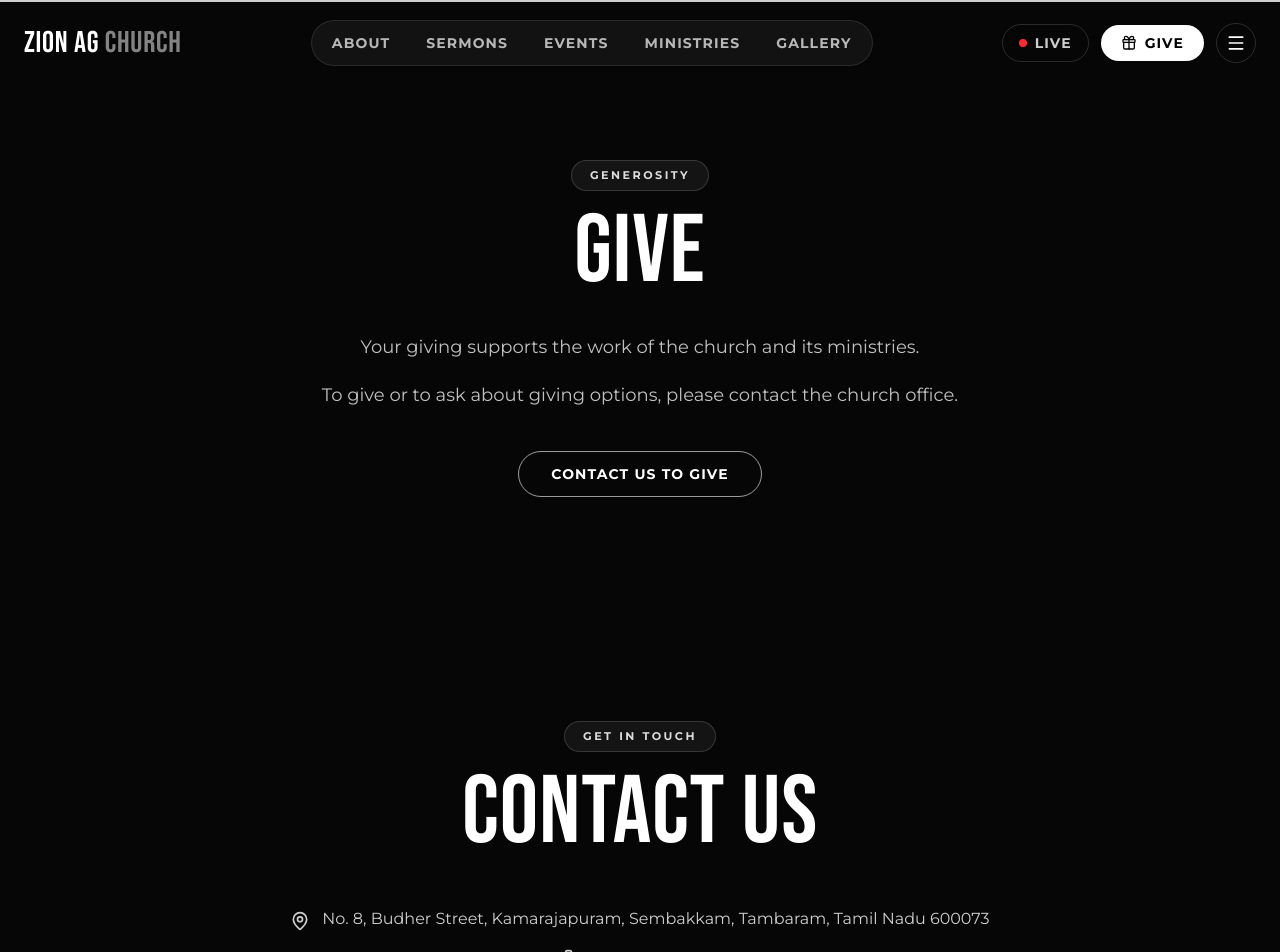
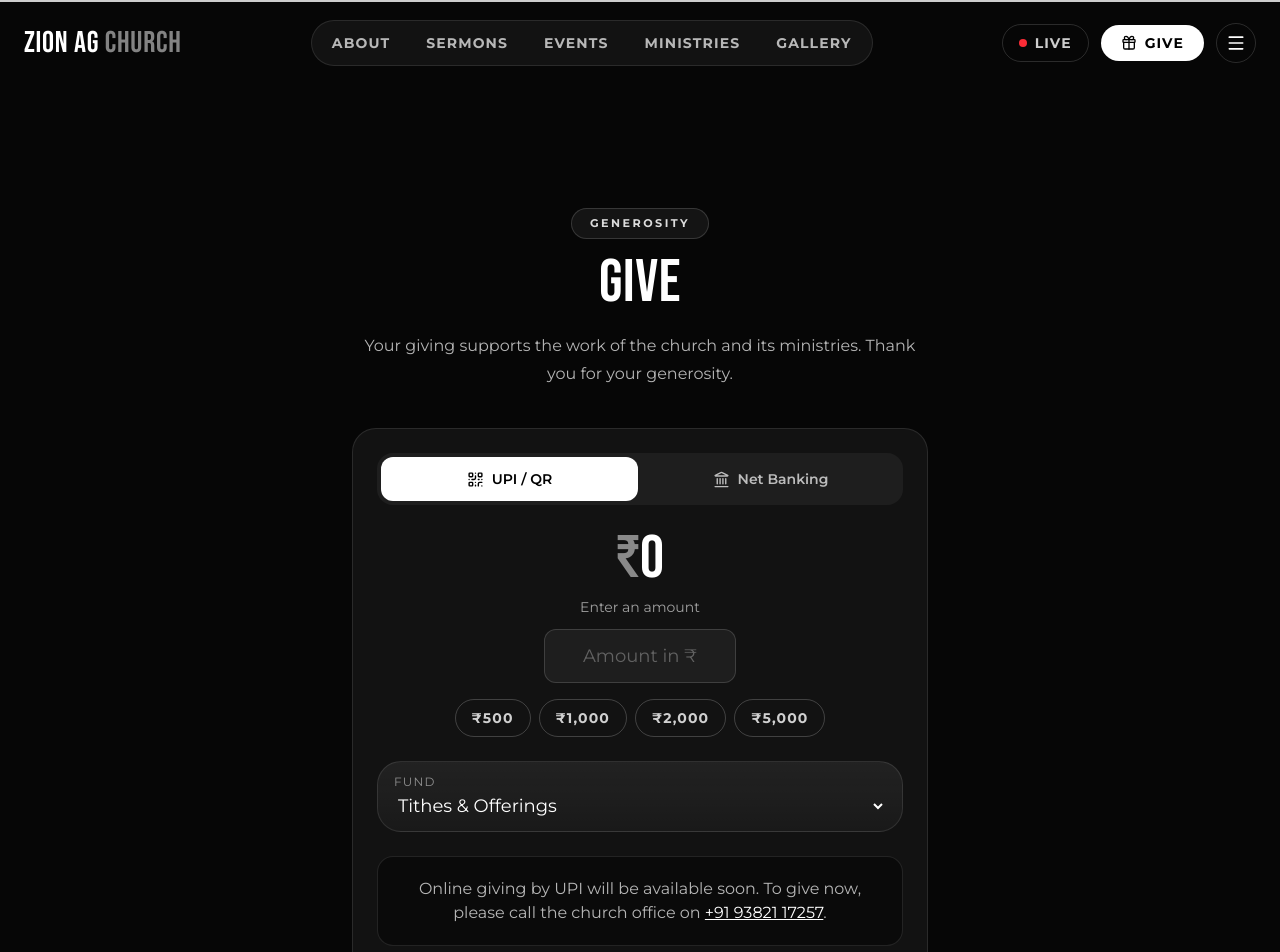
Before and after one commit to AzariahGuhan/zion-ag-church, a Next.js app: page /give in a window 1280 px wide. Shown: the top 952 px of the page. Built offline with nearby package versions, Linux system fonts and the light colour scheme.

Commit message:
Indian-style give page with UPI and net banking

```diff
--- a/components/Give.tsx
+++ b/components/Give.tsx
@@ -1,78 +1,264 @@
 "use client";
 
 import { useState } from "react";
+import { QRCodeSVG } from "qrcode.react";
+import { Check, Copy, Landmark, Lock, QrCode } from "lucide-react";
 
-// Fill these in ONLY after the church approves showing them publicly.
+/* ==================================================================
+   FILL THESE IN after the church approves showing them publicly.
+=================================================================== */
+const PAYEE_NAME = "Zion AG Church";
 const UPI_ID = ""; // e.g. "zionagchurch@okhdfcbank"
-const QR_IMAGE = ""; // e.g. "/upi-qr.png" (put the file in /public)
 
-export default function Give() {
+const BANK = {
+  accountName: "", // name on the account
+  bank: "", // e.g. "State Bank of India"
+  branch: "",
+  accountNumber: "",
+  ifsc: "",
+};
+
+// Sample funds. Change these to the church's real giving categories.
+const funds = [
+  "Tithes & Offerings",
+  "Thanksgiving Offering",
+  "Building Fund",
+  "Missions & Outreach",
+];
+
+const quickAmounts = [500, 1000, 2000, 5000];
+/* ------------------------------------------------------------------ */
+
+const hasUpi = UPI_ID.trim() !== "";
+const hasBank = BANK.accountNumber.trim() !== "" && BANK.ifsc.trim() !== "";
+
+function CopyRow({ label, value }: { label: string; value: string }) {
   const [copied, setCopied] = useState(false);
 
   async function copy() {
     try {
-      await navigator.clipboard.writeText(UPI_ID);
+      await navigator.clipboard.writeText(value);
       setCopied(true);
-      setTimeout(() => setCopied(false), 2000);
+      setTimeout(() => setCopied(false), 1800);
     } catch {
       /* ignore */
     }
   }
 
   return (
-    <section id="give" className="bg-neutral-950 px-6 py-28 text-white">
-      <div className="mx-auto max-w-3xl text-center">
+    <div className="flex items-center justify-between gap-4 border-b border-white/10 py-4 last:border-b-0">
+      <div className="min-w-0">
+        <p className="text-xs uppercase tracking-widest text-white/50">{label}</p>
+        <p className="mt-1 break-all text-lg">{value}</p>
+      </div>
+      <button
+        onClick={copy}
+        aria-label={`Copy ${label}`}
+        className="flex shrink-0 items-center gap-2 rounded-full border border-white/20 px-4 py-2 text-sm text-white/80 transition hover:bg-white/10"
+      >
+        {copied ? <Check size={16} /> : <Copy size={16} />}
+        {copied ? "Copied" : "Copy"}
+      </button>
+    </div>
+  );
+}
+
+export default function Give() {
+  const [tab, setTab] = useState<"upi" | "bank">("upi");
+  const [amount, setAmount] = useState("");
+  const [fund, setFund] = useState(funds[0]);
+
+  const amountNum = Number(amount);
+  const validAmount = amountNum > 0;
+
+  const params = [
+    `pa=${UPI_ID.trim()}`,
+    `pn=${encodeURIComponent(PAYEE_NAME)}`,
+    validAmount ? `am=${amountNum}` : "",
+    "cu=INR",
+    `tn=${encodeURIComponent(fund)}`,
+  ]
+    .filter(Boolean)
+    .join("&");
+  const upiLink = `upi://pay?${params}`;
+
+  const tabBtn = (active: boolean) =>
+    `flex flex-1 items-center justify-center gap-2 rounded-xl px-4 py-3 text-sm font-semibold transition ${
+      active ? "bg-white text-black" : "text-white/70 hover:text-white"
+    }`;
+
+  return (
+    <section id="give" className="bg-black px-6 pb-24 pt-40 text-white">
+      <div className="mx-auto max-w-xl">
+        <div className="text-center">
           <p className="mb-4 text-xs uppercase tracking-[0.5em] text-white/60">
             Generosity
           </p>
-        <h2 className="text-4xl font-bold sm:text-5xl">Give</h2>
-        <p className="mt-8 text-lg leading-8 text-white/75">
+          <h1 className="font-display text-5xl uppercase sm:text-6xl">Give</h1>
+          <p className="mt-5 leading-7 text-white/70">
             Your giving supports the work of the church and its ministries.
+            Thank you for your generosity.
+          </p>
+        </div>
+
+        <div className="mt-10 rounded-3xl border border-white/10 bg-white/5 p-4 sm:p-6">
+          {/* Tabs */}
+          <div className="flex gap-1 rounded-2xl bg-white/5 p-1">
+            <button onClick={() => setTab("upi")} className={tabBtn(tab === "upi")}>
+              <QrCode size={17} /> UPI / QR
+            </button>
+            <button onClick={() => setTab("bank")} className={tabBtn(tab === "bank")}>
+              <Landmark size={17} /> Net Banking
+            </button>
+          </div>
+
+          {tab === "upi" && (
+            <div className="mt-6">
+              {/* Amount */}
+              <div className="text-center">
+                <p className="font-display text-6xl">
+                  <span className="text-white/50">₹</span>
+                  {validAmount ? amountNum.toLocaleString("en-IN") : "0"}
+                </p>
+                <label
+                  htmlFor="amount"
+                  className="mt-2 block text-sm text-white/60"
+                >
+                  Enter an amount
+                </label>
+                <input
+                  id="amount"
+                  inputMode="numeric"
+                  placeholder="Amount in ₹"
+                  value={amount}
+                  onChange={(e) =>
+                    setAmount(e.target.value.replace(/\D/g, "").slice(0, 7))
+                  }
+                  className="mx-auto mt-3 w-48 rounded-xl border border-white/15 bg-white/5 px-4 py-3 text-center text-lg outline-none placeholder:text-white/30 focus:border-white/50"
+                />
+              </div>
+
+              <div className="mt-4 flex flex-wrap justify-center gap-2">
+                {quickAmounts.map((q) => (
+                  <button
+                    key={q}
+                    onClick={() => setAmount(String(q))}
+                    className={`rounded-full border px-4 py-2 text-sm transition ${
+                      amountNum === q
+                        ? "border-white bg-white text-black"
+                        : "border-white/20 text-white/80 hover:bg-white/10"
+                    }`}
+                  >
+                    ₹{q.toLocaleString("en-IN")}
+                  </button>
+                ))}
+              </div>
+
+              {/* Fund */}
+              <div className="mt-6 rounded-2xl border border-white/10 bg-white/5 px-4 py-3">
+                <label
+                  htmlFor="fund"
+                  className="block text-xs uppercase tracking-widest text-white/50"
+                >
+                  Fund
+                </label>
+                <select
+                  id="fund"
+                  value={fund}
+                  onChange={(e) => setFund(e.target.value)}
+                  className="mt-1 w-full bg-transparent text-lg outline-none"
+                >
+                  {funds.map((f) => (
+                    <option key={f} value={f} className="bg-neutral-900">
+                      {f}
+                    </option>
+                  ))}
+                </select>
+              </div>
+
+              {hasUpi ? (
+                <>
+                  <a
+                    href={validAmount ? upiLink : undefined}
+                    aria-disabled={!validAmount}
+                    className={`mt-6 block rounded-full px-8 py-4 text-center text-sm font-semibold uppercase tracking-widest transition ${
+                      validAmount
+                        ? "bg-white text-black hover:bg-white/85"
+                        : "pointer-events-none bg-white/20 text-white/40"
+                    }`}
+                  >
+                    Give now
+                  </a>
+                  <p className="mt-3 text-center text-sm text-white/50">
+                    On a phone this opens your UPI app (GPay, PhonePe, Paytm,
+                    BHIM).
                   </p>
 
-        {UPI_ID ? (
-          <div className="mt-10 rounded-2xl border border-white/10 bg-white/5 p-8">
-            {QR_IMAGE && (
-              // eslint-disable-next-line @next/next/no-img-element
-              <img
-                src={QR_IMAGE}
-                alt="UPI QR code for Zion AG Church"
-                className="mx-auto h-56 w-56 rounded-xl bg-white p-2"
-              />
+                  <div className="mt-8 flex flex-col items-center border-t border-white/10 pt-8">
+                    <p className="text-sm text-white/60">
+                      On a computer? Scan with any UPI app
+                    </p>
+                    <div className="mt-4 rounded-2xl bg-white p-4">
+                      <QRCodeSVG value={upiLink} size={190} />
+                    </div>
+                    <p className="mt-4 text-xs uppercase tracking-widest text-white/50">
+                      UPI ID
+                    </p>
+                    <p className="mt-1 text-lg">{UPI_ID}</p>
+                  </div>
+                </>
+              ) : (
+                <div className="mt-6 rounded-2xl border border-white/10 bg-black/40 p-5 text-center text-white/70">
+                  Online giving by UPI will be available soon. To give now,
+                  please call the church office on{" "}
+                  <a href="tel:+919382117257" className="text-white underline">
+                    +91 93821 17257
+                  </a>
+                  .
+                </div>
               )}
-            <p className="mt-6 text-sm uppercase tracking-widest text-white/60">UPI ID</p>
-            <p className="mt-1 text-xl font-semibold">{UPI_ID}</p>
-            <div className="mt-6 flex flex-col items-center justify-center gap-4 sm:flex-row">
-              <a
-                href={`upi://pay?pa=${UPI_ID}&pn=${encodeURIComponent("Zion AG Church")}&cu=INR`}
-                className="rounded-full bg-white px-8 py-3 text-sm font-semibold uppercase tracking-widest text-black transition hover:bg-white/80"
-              >
-                Pay with UPI
+            </div>
+          )}
+
+          {tab === "bank" && (
+            <div className="mt-6">
+              {hasBank ? (
+                <>
+                  <p className="leading-7 text-white/70">
+                    Transfer using your bank&apos;s net banking, mobile banking,
+                    NEFT, IMPS or RTGS with these details.
+                  </p>
+                  <div className="mt-4 rounded-2xl border border-white/10 bg-black/30 px-5">
+                    <CopyRow label="Account name" value={BANK.accountName} />
+                    <CopyRow label="Bank" value={BANK.bank} />
+                    {BANK.branch && <CopyRow label="Branch" value={BANK.branch} />}
+                    <CopyRow label="Account number" value={BANK.accountNumber} />
+                    <CopyRow label="IFSC code" value={BANK.ifsc} />
+                  </div>
+                  <p className="mt-4 text-sm leading-6 text-white/50">
+                    Please mention your name and the fund in the transfer
+                    remarks.
+                  </p>
+                </>
+              ) : (
+                <div className="rounded-2xl border border-white/10 bg-black/40 p-5 text-center text-white/70">
+                  Bank transfer details will be available soon. To give now,
+                  please call the church office on{" "}
+                  <a href="tel:+919382117257" className="text-white underline">
+                    +91 93821 17257
                   </a>
-              <button
-                onClick={copy}
-                className="rounded-full border border-white/60 px-8 py-3 text-sm font-semibold uppercase tracking-widest text-white transition hover:bg-white/10"
-              >
-                {copied ? "Copied!" : "Copy UPI ID"}
-              </button>
+                  .
                 </div>
-            <p className="mt-6 text-sm text-white/50">
-              On a phone, &quot;Pay with UPI&quot; opens your UPI app.
+              )}
+            </div>
+          )}
+
+          <p className="mt-6 flex items-start gap-2 text-xs leading-5 text-white/40">
+            <Lock size={14} className="mt-0.5 shrink-0" />
+            Your payment goes directly from your own UPI or banking app to the
+            church. This website does not collect or store your payment details.
           </p>
         </div>
-        ) : (
-          <>
-            <p className="mt-4 text-lg leading-8 text-white/75">
-              To give or to ask about giving options, please contact the church office.
-            </p>
-            <a
-              href="#contact"
-              className="mt-10 inline-block rounded-full border border-white/60 px-8 py-3 text-sm font-semibold uppercase tracking-widest text-white transition hover:bg-white/10"
-            >
-              Contact Us to Give
-            </a>
-          </>
-        )}
       </div>
     </section>
   );
--- a/package.json
+++ b/package.json
@@ -14,6 +14,7 @@
     "lenis": "^1.3.27",
     "lucide-react": "^1.77.0",
     "next": "16.4.6",
+    "qrcode.react": "^4.2.0",
     "react": "19.3.0",
     "react-dom": "19.3.0"
   },
```
Also changed, not shown: 1 other file (tests, documents, lock files or other folders). Lines whose indentation alone changed are shown as unchanged.
